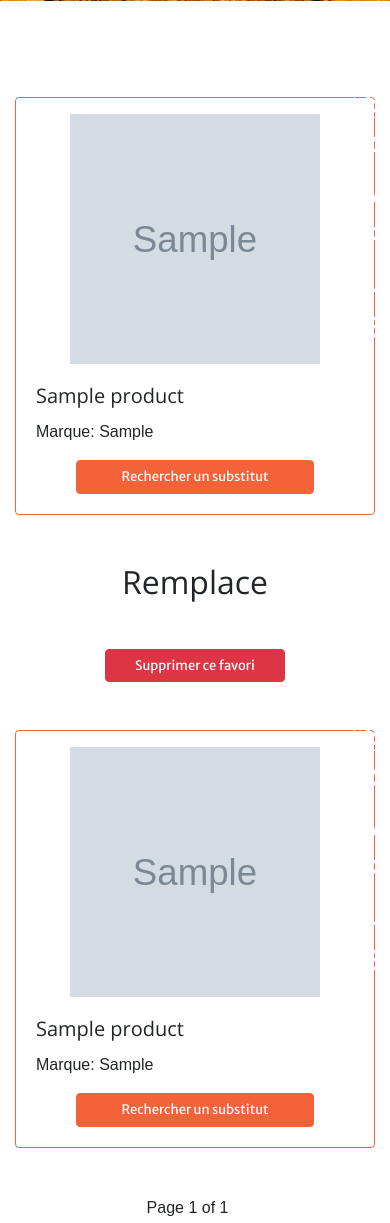
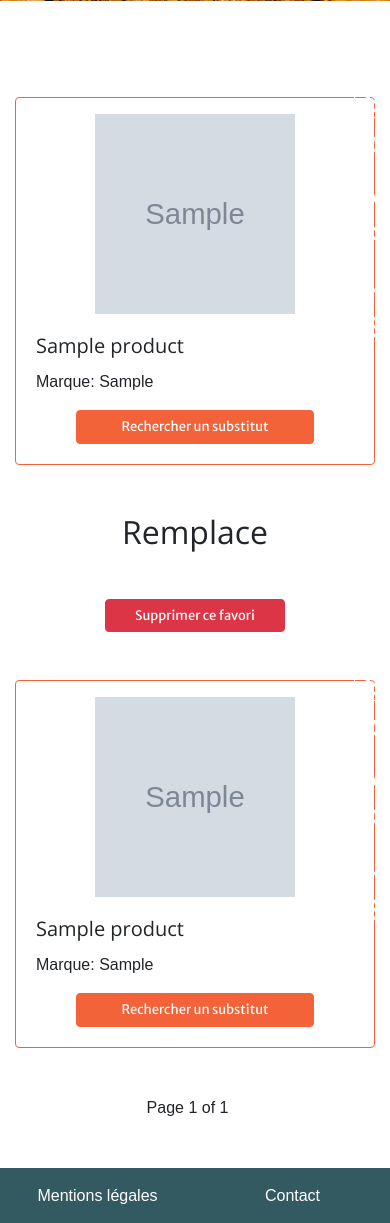
Before and after one commit to Tony380/Projet8, a Django app: page /product/favorite in a window 390 px wide. Shown: the part 421-1644 px from the top of the page. Run offline with Django 3.2, Linux system fonts and the light colour scheme; a user stored in the database is signed in; tables that the repository leaves empty hold one stand-in row (values such as "Sample post"); grey boxes marked "Sample" are stand-in pictures; some libraries are stand-ins or nearby versions; some web fonts are replaced.

Commit message:
Media queries

```diff
--- a/static/css/style.css
+++ b/static/css/style.css
@@ -128,7 +128,7 @@ footer a:hover {
     margin-top: 20px;
 }
 
-@media (max-width: 400px) {
+@media (max-width: 576px) {
     .portrait {
         width: 200px;
         height: 200px;
@@ -138,3 +138,10 @@ footer a:hover {
         font-size: 13px;
     }
 }
+
+@media (max-width: 768px) {
+    .image_url {
+        max-width: 200px;
+        height: 200px;
+    }
+}
--- a/templates/product/search.html
+++ b/templates/product/search.html
@@ -5,7 +5,7 @@
     <section id="jeanneau" class="h-50">
         <div class="container">
             <div class="row justify-content-center mt-5">
-                <h2 class=" bg-secondary text-light p-2 rounded">Voici les produits correspondants à votre recherche</h2>
+                <h2 class="bg-secondary text-light text-center p-2 rounded">Voici les produits correspondants à votre recherche</h2>
             </div>
         </div>
     </section>
@@ -13,7 +13,7 @@
         <div class="container">
             <div class="row mt-5">
                 {% for product in page_obj %}
-                    <div class="col-lg-4 col-xs-12 my-5">
+                    <div class="col-md-4 my-5">
                         <div class="card border-primary">
                             <div class="nutriscore nutriscore-{{ product.nutriscore }} text-center">
                                 {{ product.nutriscore|upper }}
```
